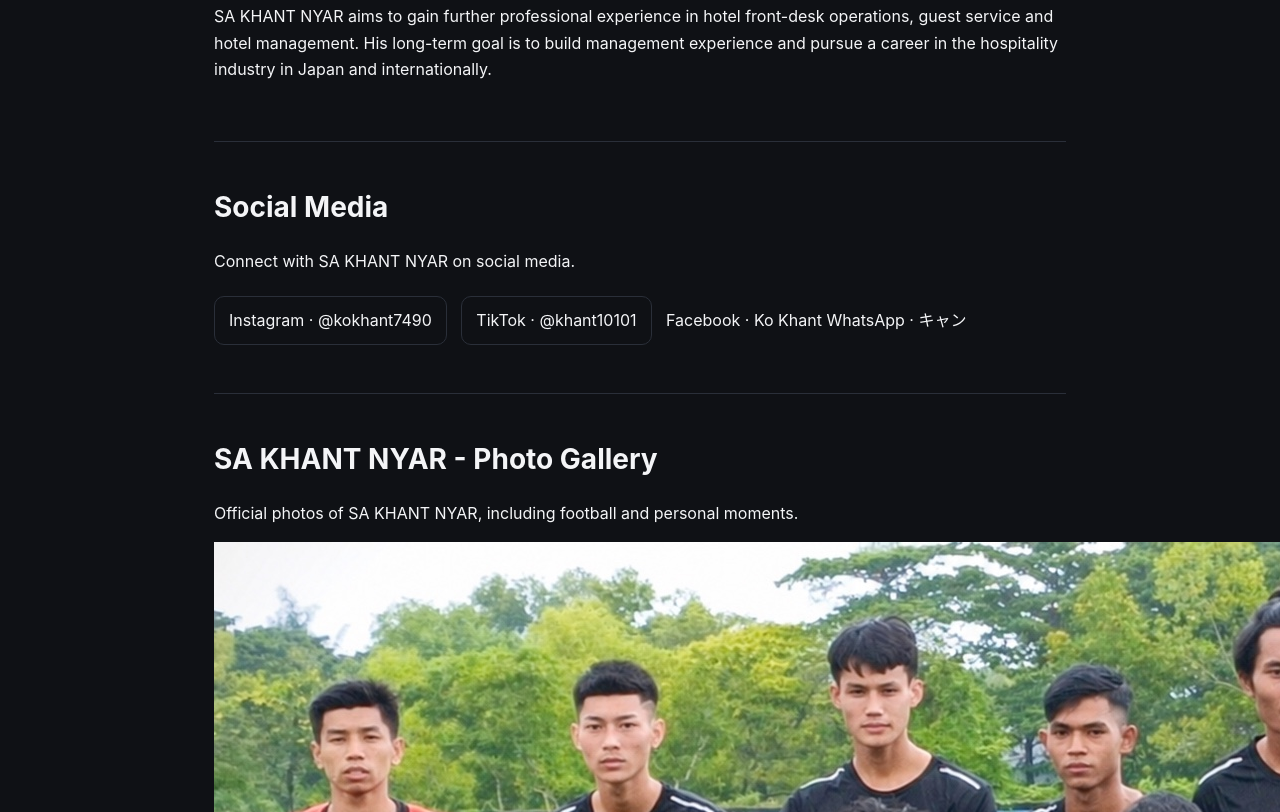
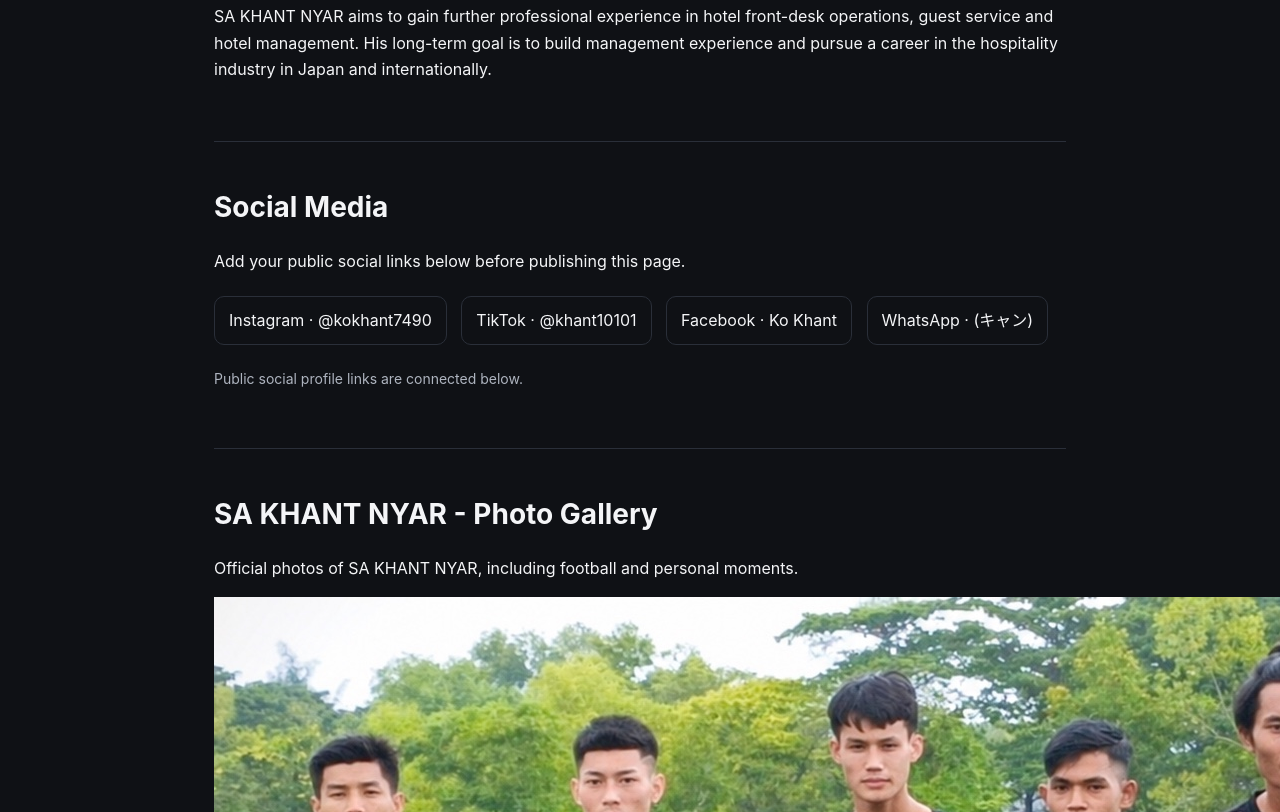
Before and after one commit to kokhantygn02-dev/kokhantygn02-dev.github.io, a plain HTML site: page index.html in a window 1280 px wide. Shown: the part 2148-2960 px from the top of the page. Drawn offline with Linux system fonts and the light colour scheme.

Commit message:
Update index.html

```diff
--- a/index.html
+++ b/index.html
@@ -285,16 +285,19 @@
         and pursue a career in the hospitality industry in Japan and internationally.
       </p>
     </section>
-<section id="social-media">
-  <h2>Social Media</h2>
-  <p>Connect with SA KHANT NYAR on social media.</p>
+<section>
+      <h2>Social Media</h2>
+      <p>Add your public social links below before publishing this page.</p>
 
-  <div class="socials">
-    <a href="https://www.instagram.com/kokhant7490/" target="_blank">Instagram · @kokhant7490</a>
-    <a href="https://www.tiktok.com/@khant10101" target="_blank">TikTok · @khant10101</a>
-    <span>Facebook · Ko Khant</span>
-    <span>WhatsApp · キャン</span>
-  </div>
+      <div class="socials">
+        <a href="https://www.instagram.com/kokhant7490/" rel="me noopener noreferrer" target="_blank">Instagram · @kokhant7490</a>
+        <a href="https://www.tiktok.com/@khant10101" rel="me noopener noreferrer" target="_blank">TikTok · @khant10101</a>
+        <a href="https://www.facebook.com/share/1Boj5tHsdm/?mibextid=wwXIfr" rel="me noopener noreferrer" target="_blank">Facebook · Ko Khant</a>
+        <a href="https://wa.me/qr/FXXVWU7UWV3KE1" rel="me noopener noreferrer" target="_blank">WhatsApp · (キャン)</a>
+      </div>
+      <p style="margin-top:16px;color:var(--muted);font-size:14px;">
+        Public social profile links are connected below.
+      </p>
 </section>
     <section id="photo-gallery">
   <h2>SA KHANT NYAR - Photo Gallery</h2>
@@ -336,19 +339,7 @@
     <img src="/sa-khant-nyar-photo-33.jpg" alt="SA KHANT NYAR photo 33">
   </div>
 </section>
-    <section>
-      <h2>Social Media</h2>
-      <p>Add your public social links below before publishing this page.</p>
 
-      <div class="socials">
-        <a href="https://www.instagram.com/kokhant7490/" rel="me noopener noreferrer" target="_blank">Instagram · @kokhant7490</a>
-        <a href="https://www.tiktok.com/@khant10101" rel="me noopener noreferrer" target="_blank">TikTok · @khant10101</a>
-        <a href="https://www.facebook.com/share/1Boj5tHsdm/?mibextid=wwXIfr" rel="me noopener noreferrer" target="_blank">Facebook · Ko Khant</a>
-        <a href="https://wa.me/qr/FXXVWU7UWV3KE1" rel="me noopener noreferrer" target="_blank">WhatsApp · (キャン)</a>
-      </div>
-      <p style="margin-top:16px;color:var(--muted);font-size:14px;">
-        Public social profile links are connected below.
-      </p>
 
     </section>
 
```
